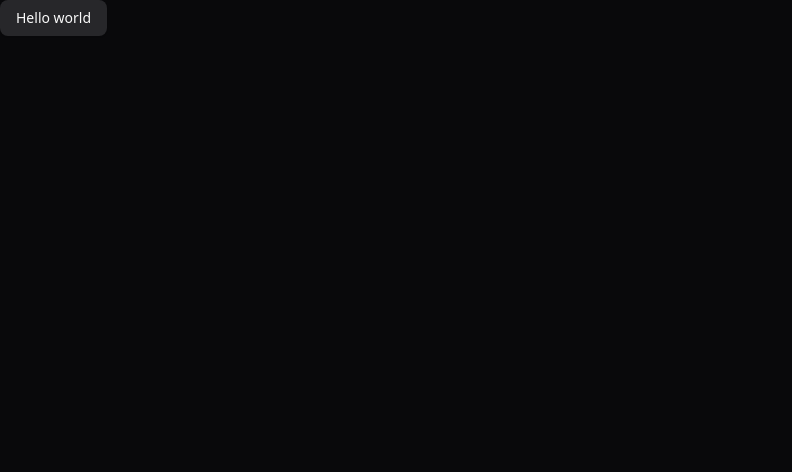
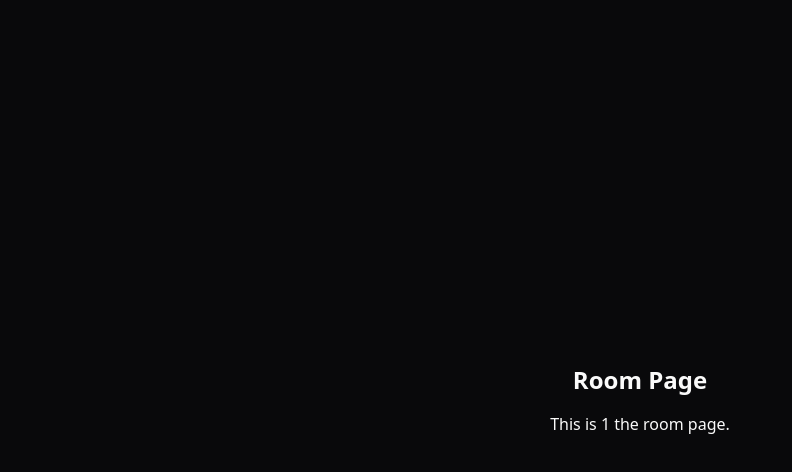
Before and after one commit to TalisonF/nlw-agents-webapp, a React (Vite) app: page /room/1 in a window 1280 px wide. Shown: the top 472 px of the page, without its empty margins (0-792 px from the left). Built offline with nearby package versions, Linux system fonts and the light colour scheme.

Commit message:
feat: implement room management with React Router and React Query

```diff
--- a/package.json
+++ b/package.json
@@ -11,11 +11,13 @@
   "dependencies": {
     "@radix-ui/react-slot": "^1.2.3",
     "@tailwindcss/vite": "^4.1.11",
+    "@tanstack/react-query": "^5.81.5",
     "class-variance-authority": "^0.7.1",
     "clsx": "^2.1.1",
     "lucide-react": "^0.525.0",
     "react": "^19.1.0",
     "react-dom": "^19.1.0",
+    "react-router-dom": "^7.6.3",
     "tailwind-merge": "^3.3.1",
     "tailwindcss": "^4.1.11"
   },
--- a/src/app.tsx
+++ b/src/app.tsx
@@ -1,9 +1,19 @@
-import { Button } from './components/ui/button';
+import { QueryClient, QueryClientProvider } from '@tanstack/react-query';
+import { BrowserRouter, Route, Routes } from 'react-router-dom';
+import { CreateRoom } from './pages/create-room';
+import { Room } from './pages/room';
+
+const queryClient = new QueryClient();
 
 export function App() {
   return (
-    <div>
-      <Button variant="secondary"> Hello world </Button>
-    </div>
+    <QueryClientProvider client={queryClient}>
+      <BrowserRouter>
+        <Routes>
+          <Route element={<CreateRoom />} index />
+          <Route element={<Room />} path="/room/:roomId" />
+        </Routes>
+      </BrowserRouter>
+    </QueryClientProvider>
   );
 }
--- /dev/null
+++ b/src/pages/create-room.tsx
@@ -0,0 +1,33 @@
+import { useQuery } from '@tanstack/react-query';
+import { Link } from 'react-router-dom';
+
+type GetRoomsAPIResponse = Array<{
+  id: string;
+  name: string;
+}>;
+
+export function CreateRoom() {
+  const { data, isLoading } = useQuery({
+    queryKey: ['get-rooms'],
+    queryFn: async () => {
+      const response = await fetch('http://localhost:3334/rooms');
+
+      const result: GetRoomsAPIResponse = await response.json();
+
+      return result;
+    },
+  });
+
+  return (
+    <div>
+      {isLoading && <div>Loading...</div>}
+      <div className="flex flex-col gap-1">
+        {data?.map((room) => (
+          <Link key={room.id} to={`/room/${room.id}`}>
+            {room.name}
+          </Link>
+        ))}
+      </div>
+    </div>
+  );
+}
--- /dev/null
+++ b/src/pages/room.tsx
@@ -0,0 +1,20 @@
+import { Navigate, useParams } from 'react-router-dom';
+
+type RoomParams = {
+  roomId: string;
+};
+
+export function Room() {
+  const { roomId } = useParams<RoomParams>();
+
+  if (!roomId) {
+    return <Navigate replace to="/" />;
+  }
+
+  return (
+    <div className="flex h-screen flex-col items-center justify-center">
+      <h1 className="mb-4 font-bold text-2xl">Room Page</h1>
+      <p>This is {roomId} the room page.</p>
+    </div>
+  );
+}
```
Also changed, not shown: 1 other file (tests, documents, lock files or other folders).
